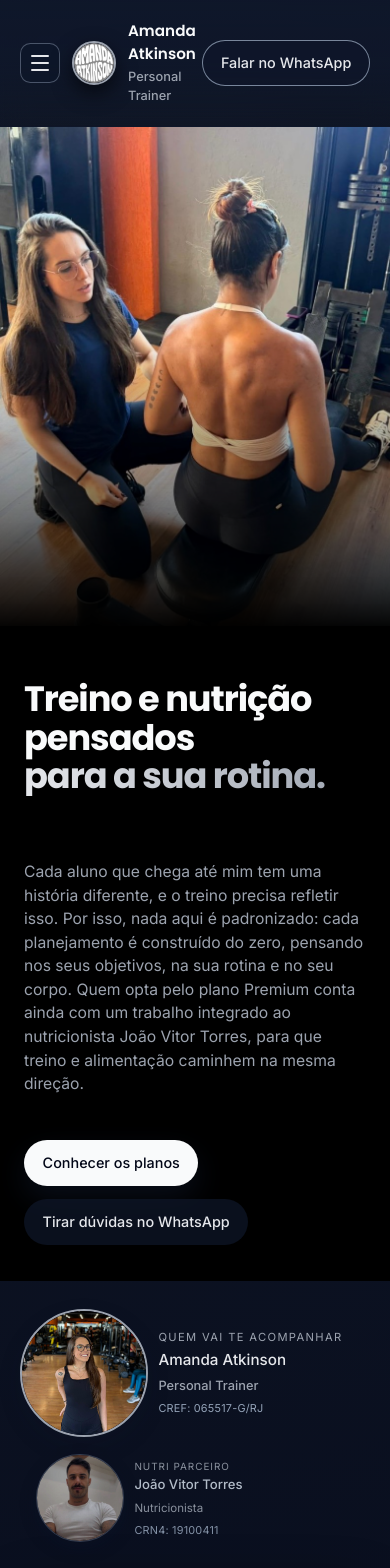
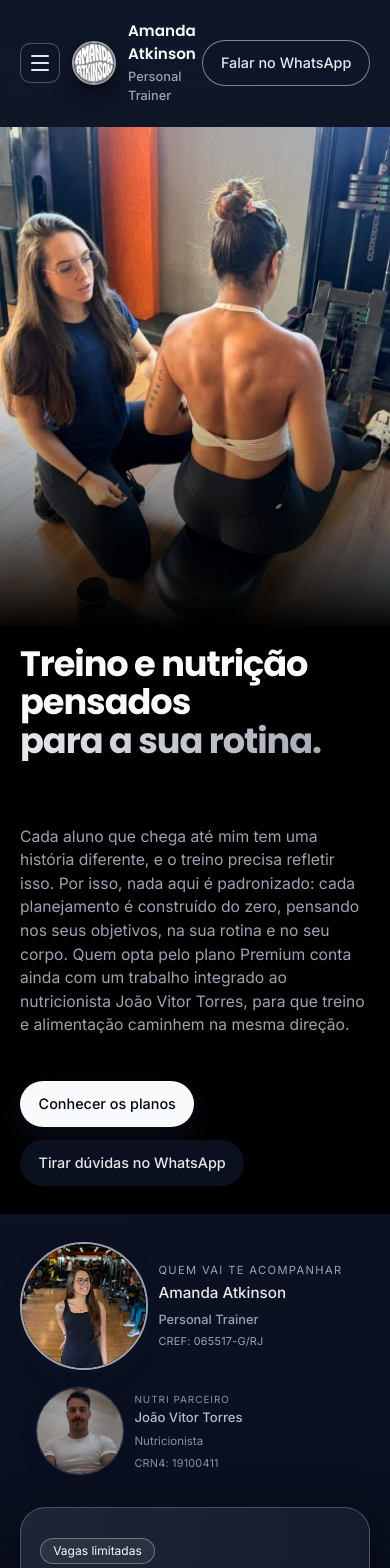
Before and after one commit to annamayatk/landing-page-amanda, a React (Vite) app: page / in a window 390 px wide. Shown: the top 1568 px of the page. Built offline with nearby package versions, Linux system fonts and the light colour scheme.

Commit message:
fix: sobe o título do hero no celular
Puxa o texto para cima do degradê da foto no mobile, para o título aparecer na primeira tela sem cobrir a imagem.

Co-authored-by: Cursor <cursoragent@cursor.com>

```diff
--- a/src/App.css
+++ b/src/App.css
@@ -1317,18 +1317,20 @@ h6,
   }
 
   .hero-cinematic-photo::after {
-    background:
-      linear-gradient(
-        to bottom,
-        transparent 42%,
-        rgba(0, 0, 0, 0.55) 78%,
-        #000 100%
-      );
+    background: linear-gradient(
+      to bottom,
+      transparent 48%,
+      rgba(0, 0, 0, 0.5) 78%,
+      #000 100%
+    );
   }
 
   .hero-content {
-    padding: 1.4rem 1.5rem 2.25rem;
-    margin-top: -3px;
+    position: relative;
+    z-index: 3;
+    margin-top: -4.25rem;
+    padding: 3.25rem 1.25rem 1.75rem;
+    background: transparent;
   }
 
   .hero-team-band {
```
